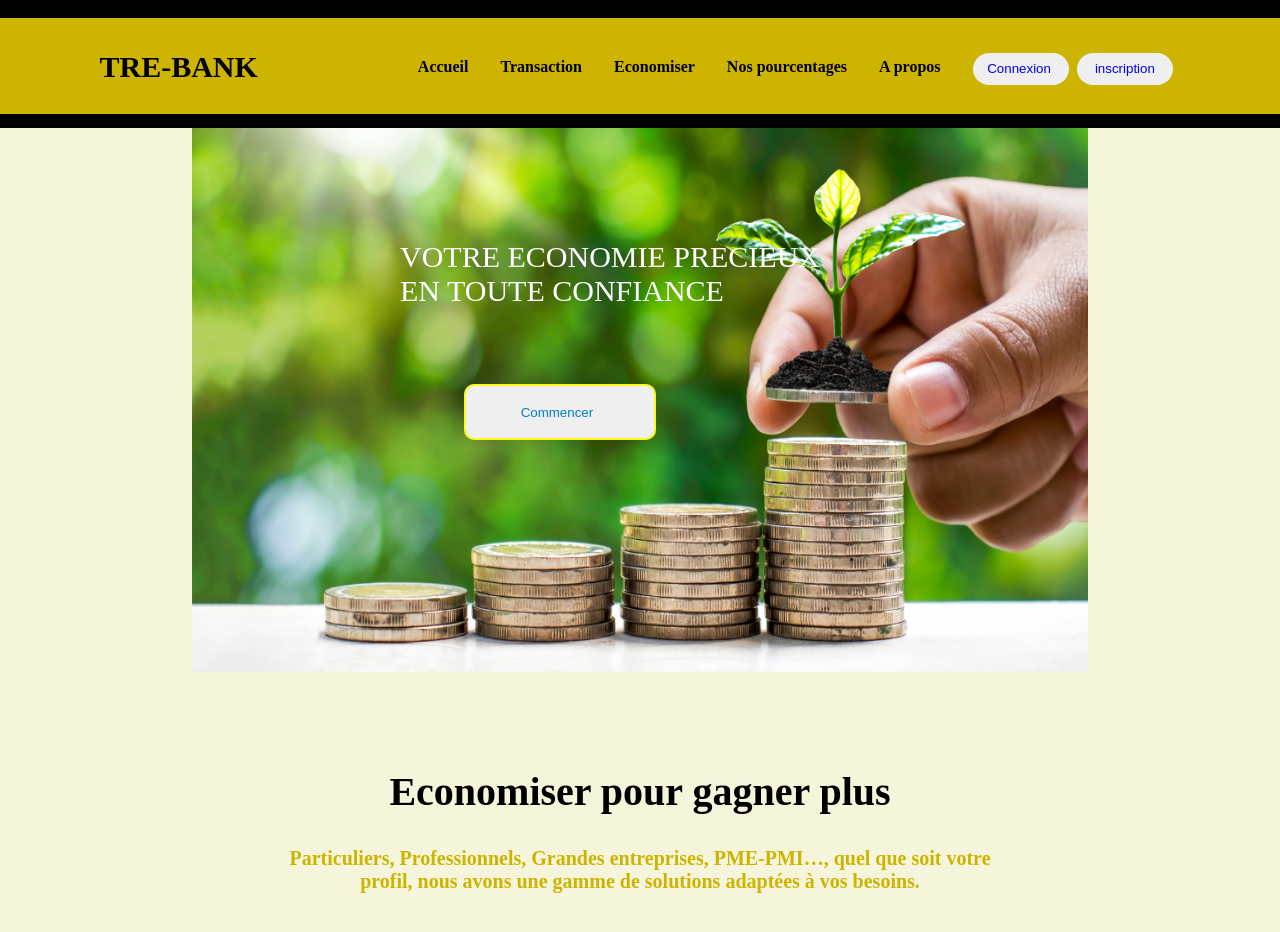
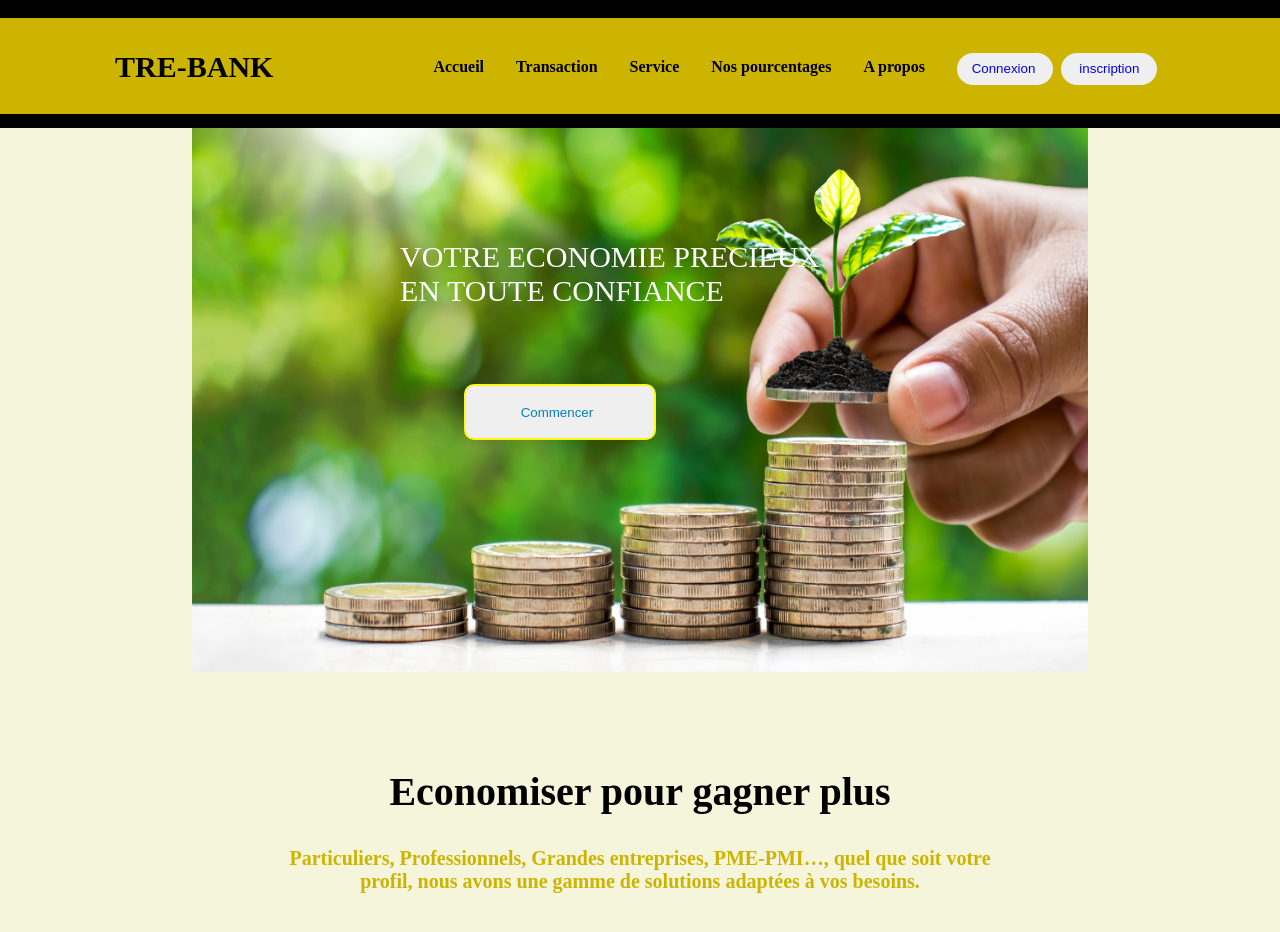
Before and after one commit to Bassole-9/projet_2, a plain HTML site: page index.html in a window 1280 px wide. Shown: the top 932 px of the page. Drawn offline with Linux system fonts and the light colour scheme.

Commit message:
mise a jour

```diff
--- a/index.html
+++ b/index.html
@@ -15,7 +15,7 @@
                             <div class="tre">TRE-BANK</div>
                             <li><a href="./index.html">Accueil</a></li>
                             <li><a href="./index.html">Transaction</a></li>
-                            <li><a href="./index.html">Economiser</a></li>
+                            <li><a href="./index.html">Service</a></li>
                             <li><a href="./index.html">Nos pourcentages</a></li>
                             <li><a href="./index.html">A propos</a></li>
                             <button><a href="./index/for.html">Connexion</a></button>
```
